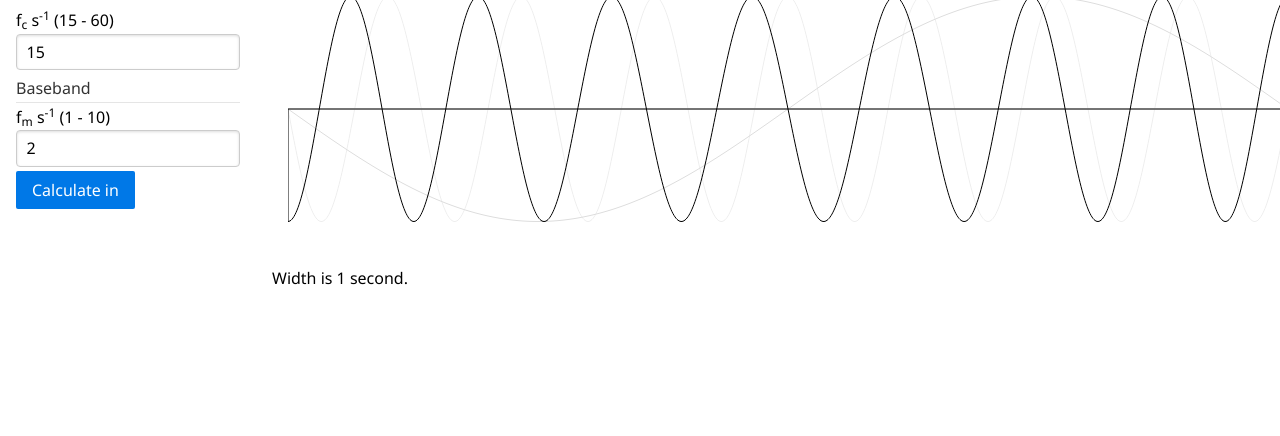
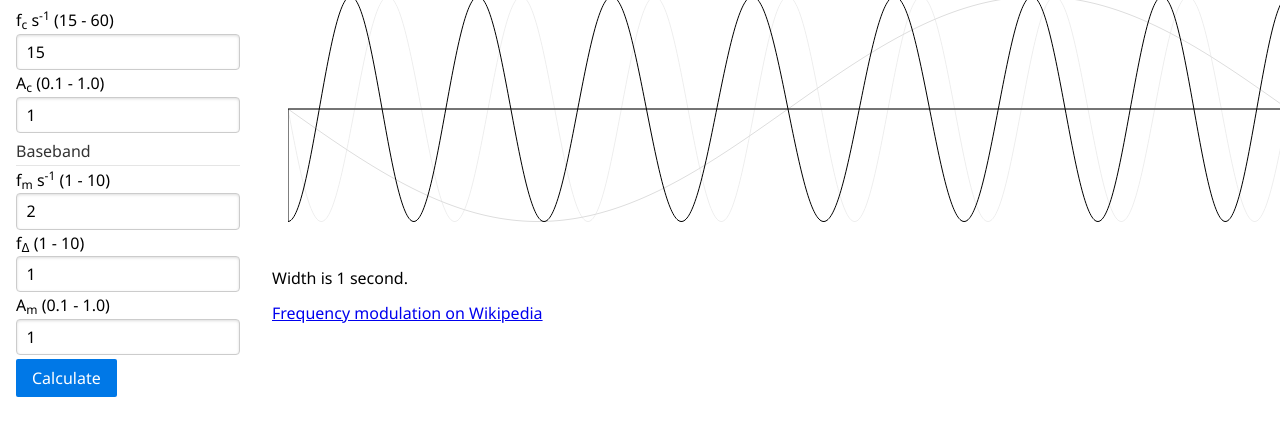
Before and after one commit to alicialink/synth-junction, a website: page fm-playground/index.html in a window 1280 px wide. Shown: the part 178-614 px from the top of the page. Drawn offline with nearby package versions, Linux system fonts and the light colour scheme.

Commit message:
All the variables now

```diff
--- a/fm-playground/index.html
+++ b/fm-playground/index.html
@@ -27,12 +27,20 @@
                 <label for="carrier-frequency">f<sub>c</sub> s<sup>-1</sup> (15 - 60)</label>
                 <input id="carrier-frequency" placeholder="0" type="number" min="15" max="60" step="1" class="pure-u-1-1">
 
+                <label for="carrier-amplitude">A<sub>c</sub> (0.1 - 1.0)</label>
+                <input id="carrier-amplitude" placeholder="1.0" type="number" min="0.1" max="1.0" step="0.1" class="pure-u-1-1">
+
                 <legend>Baseband</legend>
                 <label for="baseband-frequency">f<sub>m</sub> s<sup>-1</sup> (1 - 10)</label>
                 <input id="baseband-frequency" placeholder="0" type="number" min="1" max="10" step="1" class="pure-u-1-1">
 
+                <label for="baseband-deviation">f<sub>&Delta;</sub> (1 - 10)</label>
+                <input id="baseband-deviation" placeholder="1.0" type="number" min="1" max="10" step="1" class="pure-u-1-1">
 
-                <button class="pure-button pure-button-primary" id="calculate-btn">Calculate in</button>
+                <label for="baseband-amplitude">A<sub>m</sub> (0.1 - 1.0)</label>
+                <input id="baseband-amplitude" placeholder="1.0" type="number" min="0.1" max="1.0" step="0.1" class="pure-u-1-1">
+
+                <button class="pure-button pure-button-primary" id="calculate-btn">Calculate</button>
             </fieldset>
         </form>
     </div>
@@ -40,6 +48,7 @@
         <h1>The Plot</h1>
         <canvas id="canvas" height="250" width="2000" style="margin: 1em;"></canvas>
         <p>Width is 1 second.</p>
+        <p><a href="https://en.wikipedia.org/wiki/Frequency_modulation#Sinusoidal_baseband_signal">Frequency modulation on Wikipedia</a></p>
     </div>
 </div>
 <script src='https://cdnjs.cloudflare.com/ajax/libs/jquery/3.1.1/jquery.min.js'></script>
--- a/fm-playground/js/index.js
+++ b/fm-playground/js/index.js
@@ -1,12 +1,19 @@
 $(document).ready(function () {
   let carrierFrequency = 15
   let basebandFrequency = 2
+  let basebandDeviation = 1
+  let basebandAmplitude = 1
+  let carrierAmplitude = 1
 
   const midlineStrokeStyle = '#0000BB'
   const midlineStrokeWidth = 1
 
+  $('#carrier-amplitude').val(carrierAmplitude)
+  $('#carrier-frequency').val(carrierFrequency)
   $('#baseband-frequency').val(basebandFrequency)
-  $('#carrier-frequency').val(carrierFrequency)
+  $('#baseband-deviation').val(basebandDeviation)
+  $('#baseband-amplitude').val(basebandAmplitude)
+
 
   $('#calculate-btn').click(function (ev) {
     ev.preventDefault()
```
